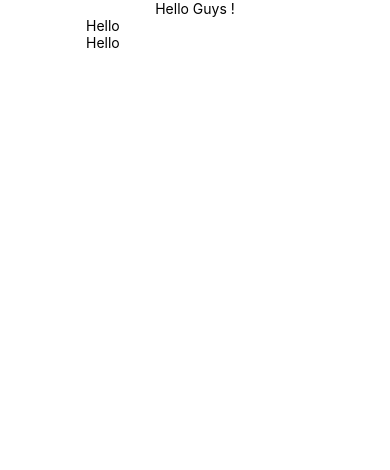
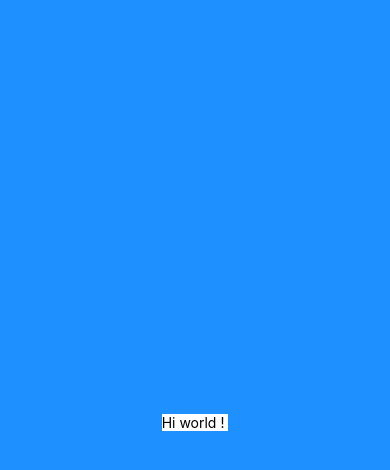
Before and after one commit to JoeMakuta/Mobile_login_react_native, a React Native app: screen / in a window 390 px wide. Shown: the top 470 px of the page. Built offline with nearby package versions, Linux system fonts and the light colour scheme.

Commit message:
Hello world text

```diff
--- a/App.js
+++ b/App.js
@@ -1,37 +1,32 @@
-import { StatusBar } from 'expo-status-bar';
-import { StyleSheet, Text, View } from 'react-native';
-import { SafeAreaView, TextInput } from 'react-native-web';
+import { StatusBar } from "expo-status-bar";
+import { StyleSheet, Text, View, SafeAreaView } from "react-native";
+import { Button, TextInput } from "react-native-web";
 
 export default function App() {
+  console.log("Hello Guys");
+
   return (
-    <SafeAreaView>
-      <View style={styles.container}>
-      <Text>Hello Guys !</Text>
-      <TextInput
-
-        placeholder="useless placeholder"
-
-        value="Hello"
-      />
-      <TextInput
-
-        value="Hello"
-        placeholder="useless placeholder"
-        keyboardType="numeric"
-      />
-      <StatusBar style="auto" />
-    </View>
-
+    <SafeAreaView style={styles.container}>
+      <Text
+        onPress={() => {
+          console.log("Text pressed");
+        }}
+        style={styles.textStyle}
+      >
+        Hi world !{" "}
+      </Text>
     </SafeAreaView>
-
   );
 }
 
 const styles = StyleSheet.create({
   container: {
     flex: 1,
-    backgroundColor: '#fff',
-    alignItems: 'center',
-    justifyContent: 'center',
+    backgroundColor: "dodgerblue",
+    alignItems: "center",
+    justifyContent: "center",
+  },
+  textStyle: {
+    backgroundColor: "#fff",
   },
 });
```
